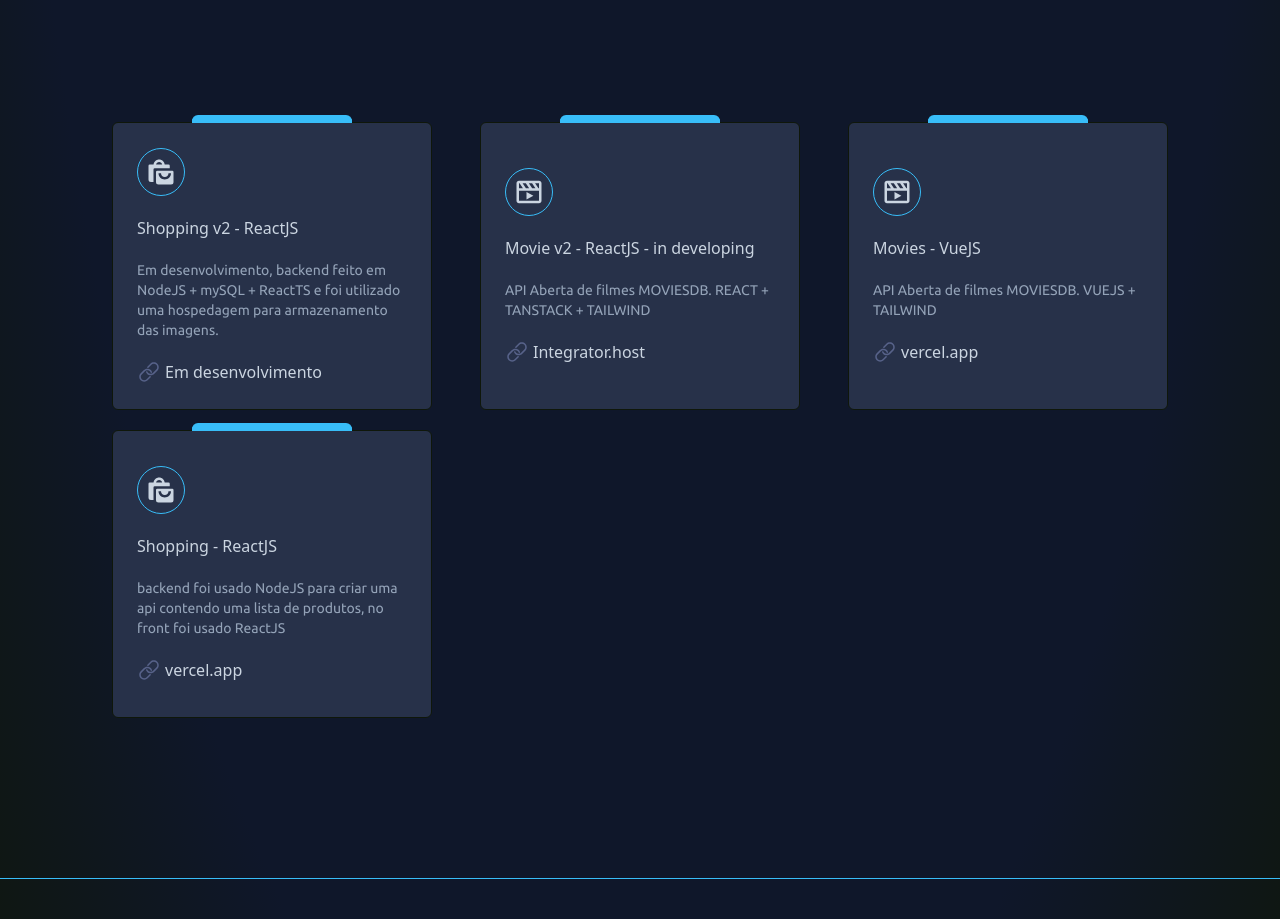
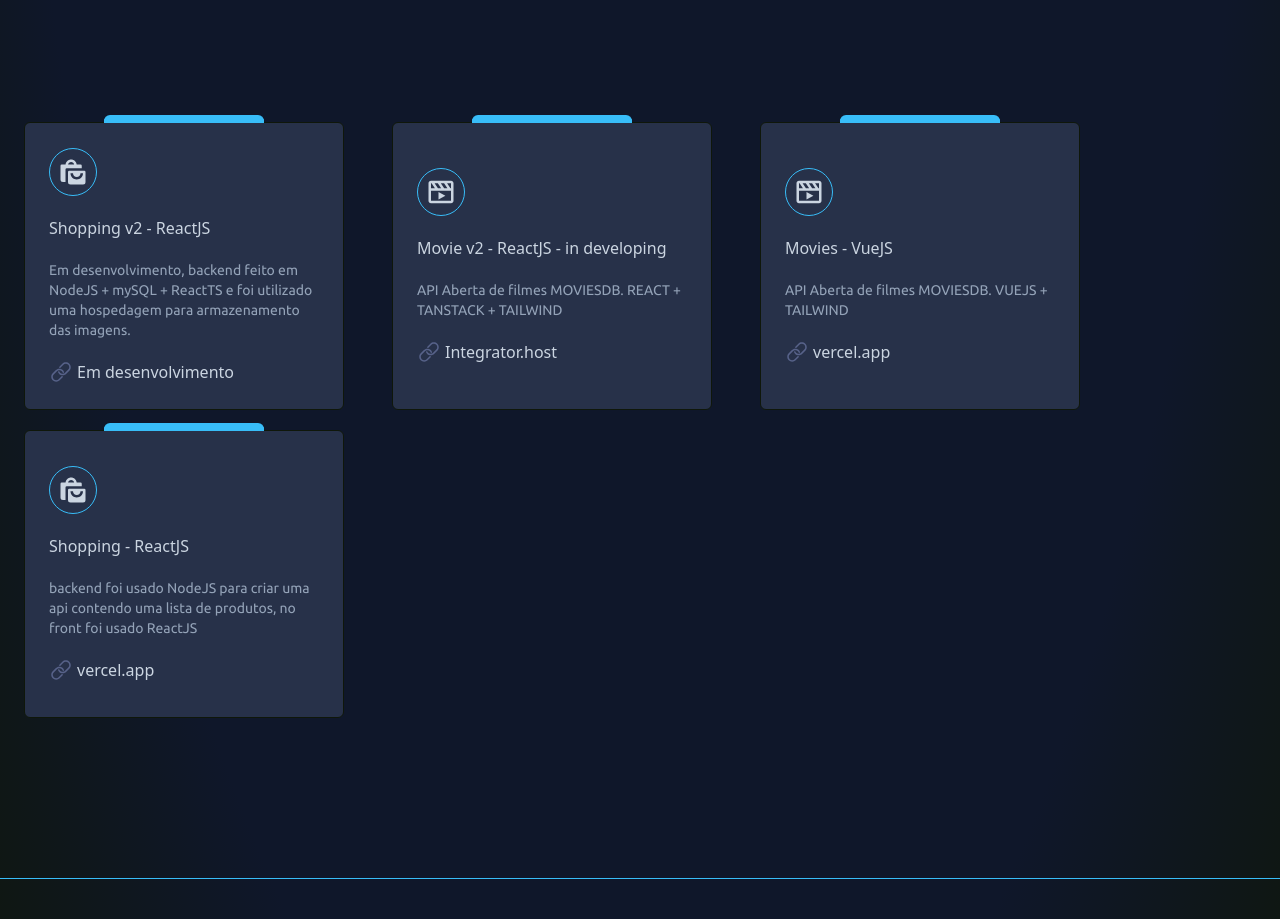
Before and after one commit to jmitsuu/profileport, a React (Vite) app: page / in a window 1280 px wide. Shown: the part 2780-3699 px from the top of the page. Built offline with nearby package versions, Linux system fonts and the light colour scheme.

Commit message:
feat:update cards projects

```diff
--- a/src/pages/Projects.tsx
+++ b/src/pages/Projects.tsx
@@ -1,5 +1,8 @@
 import { Content } from '../components/Content';
-import { BiSolidShoppingBags, BiMoviePlay } from 'react-icons/bi';
+import {
+  BiSolidShoppingBags,
+  BiMoviePlay,
+} from 'react-icons/bi';
 import { IoIosLink } from 'react-icons/io';
 import {
   Helmet,
@@ -72,8 +75,8 @@ export function Projects() {
           />
         </div>
 
-        <div className="md:mt-40 mt-20  flex justify-around">
-          <ul className="grid md:grid-cols-2 lg:grid-cols-3 md:gap-y-5 gap-y-10">
+        <div className="md:mt-40 mt-20  flex justify-center">
+          <ul className="flex flex-wrap  md:gap-y-5 gap-y-10">
             {projects.map((project) => {
               return (
                 <a
```
